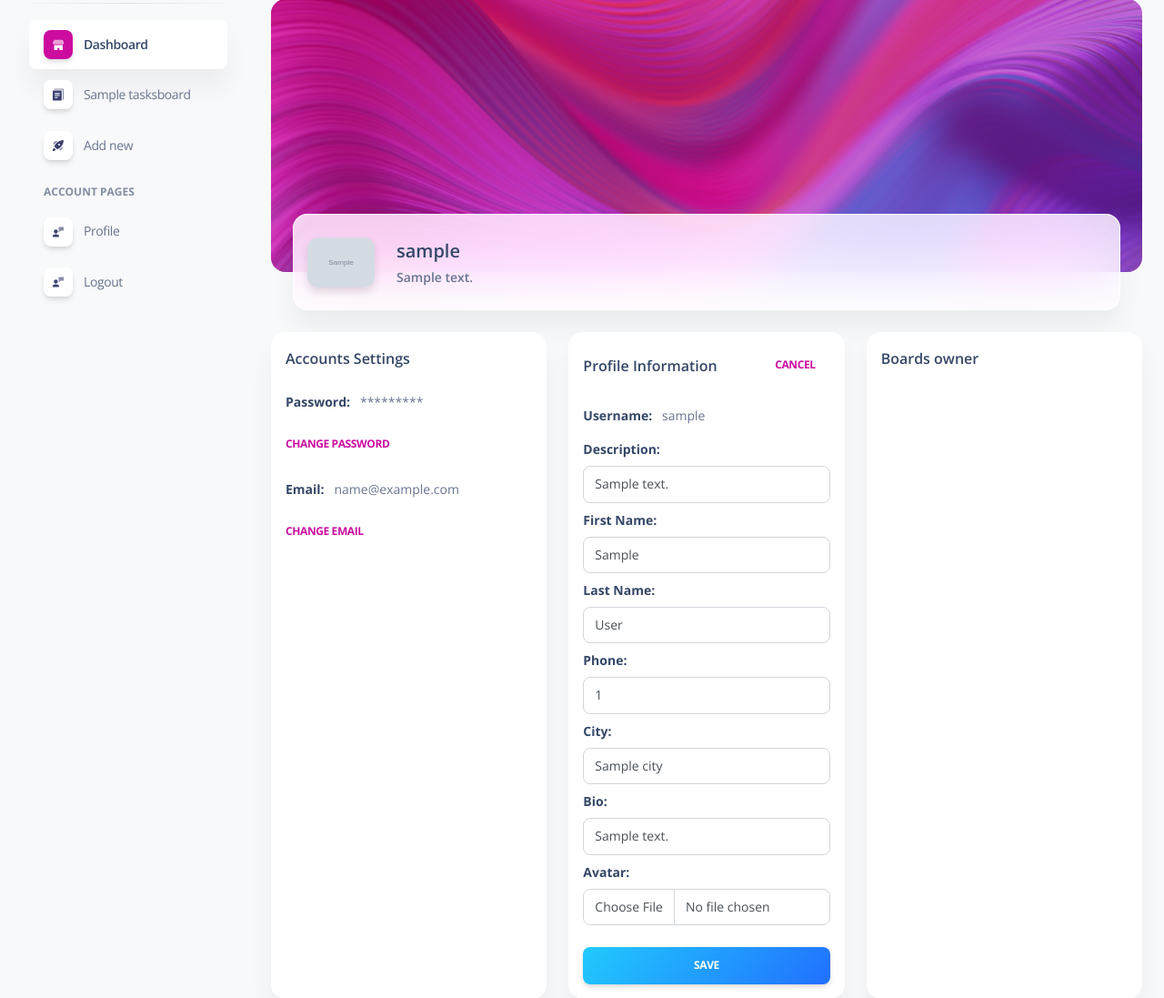
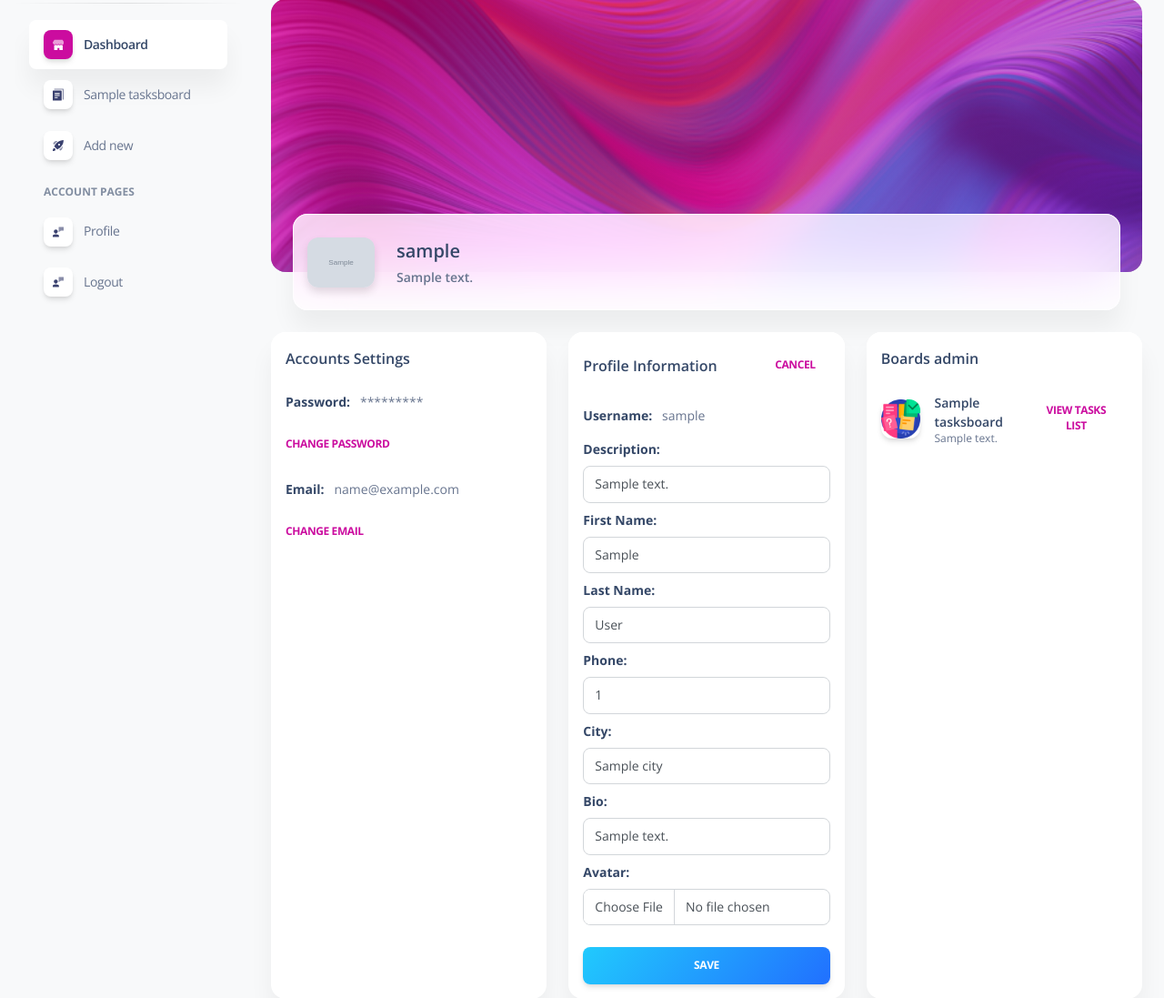
Before and after one commit to Szezi/TasksManager, a Django app: template accounts/templates/accounts/profile_update.html in a window 1280 px wide. Shown: the part 91-1188 px from the top of the page at 91% size. Run offline with Django 4.2, Linux system fonts and the light colour scheme; a user stored in the database is signed in; tables that the repository leaves empty hold one stand-in row (values such as "Sample post"); the template is opened without the code that fills it: most values are stand-ins (such as "Sample title", 1, 10 or a date in 2020); grey boxes marked "Sample" are stand-in pictures; some libraries are stand-ins or nearby versions.

Commit message:
fix: display users boards which user is admin fix: add enctype in profile update form

```diff
--- a/accounts/templates/accounts/profile_detail.html
+++ b/accounts/templates/accounts/profile_detail.html
@@ -77,12 +77,13 @@
         <div class="col-12 col-xl-4">
           <div class="card h-100">
             <div class="card-header pb-0 p-3">
-              <h6 class="mb-0">Boards owner</h6>
+              <h6 class="mb-0">Boards admin</h6>
             </div>
             <div class="card-body p-3">
               <ul class="list-group">
                   {% for board in boards %}
-                    {% if request.user == board.owner %}
+                    {% for admin in board.admin.all %}
+                      {% if request.user == admin %}
                         <li class="list-group-item border-0 d-flex align-items-center px-0 mb-2">
                           <div class="avatar me-3">
                             <img src="{% static 'img/illustrations/Kanban.png' %}" alt="Kanban" class="border-radius-lg shadow">
@@ -95,6 +96,7 @@
                         </li>
                       {% endif %}
                     {% endfor %}
+                  {% endfor %}
               </ul>
             </div>
           </div>
--- a/accounts/templates/accounts/profile_update.html
+++ b/accounts/templates/accounts/profile_update.html
@@ -64,7 +64,7 @@
             </div>
             <div class="card-body p-3">
 
-              <form role="form" method="POST" action="">
+              <form role="form" method="POST" action="" enctype="multipart/form-data">
                  {% csrf_token %}
                  <ul class="list-group">
                     <li class="list-group-item border-0 ps-0 text-sm"><strong class="text-dark">Username:</strong> &nbsp; {{profile.user.username}}</li>
@@ -91,23 +91,25 @@
         <div class="col-12 col-xl-4">
           <div class="card h-100">
             <div class="card-header pb-0 p-3">
-              <h6 class="mb-0">Boards owner</h6>
+              <h6 class="mb-0">Boards admin</h6>
             </div>
             <div class="card-body p-3">
               <ul class="list-group">
-                {% for group in groups %}
-                    {% if request.user == group.owner %}
+                  {% for board in boards %}
+                    {% for admin in board.admin.all %}
+                      {% if request.user == admin %}
                         <li class="list-group-item border-0 d-flex align-items-center px-0 mb-2">
                           <div class="avatar me-3">
                             <img src="{% static 'img/illustrations/Kanban.png' %}" alt="Kanban" class="border-radius-lg shadow">
                           </div>
                           <div class="d-flex align-items-start flex-column justify-content-center">
-                          <h6 class="mb-0 text-sm">{{group.name}}</h6>
-                          <p class="mb-0 text-xs">{{group.description}}</p>
+                            <h6 class="mb-0 text-sm">{{board}}</h6>
+                            <p class="mb-0 text-xs">{{board.description}}</p>
                           </div>
-                        <a class="btn btn-link pe-3 ps-0 mb-0 ms-auto" href="{% url 'group-detail' group.id %}">View Tasks List</a>
+                          <a class="btn btn-link pe-3 ps-0 mb-0 ms-auto" href="{% url 'board-detail' board.id %}">View Tasks List</a>
                         </li>
                       {% endif %}
+                    {% endfor %}
                   {% endfor %}
               </ul>
             </div>
```
Lines whose indentation alone changed are shown as unchanged.
